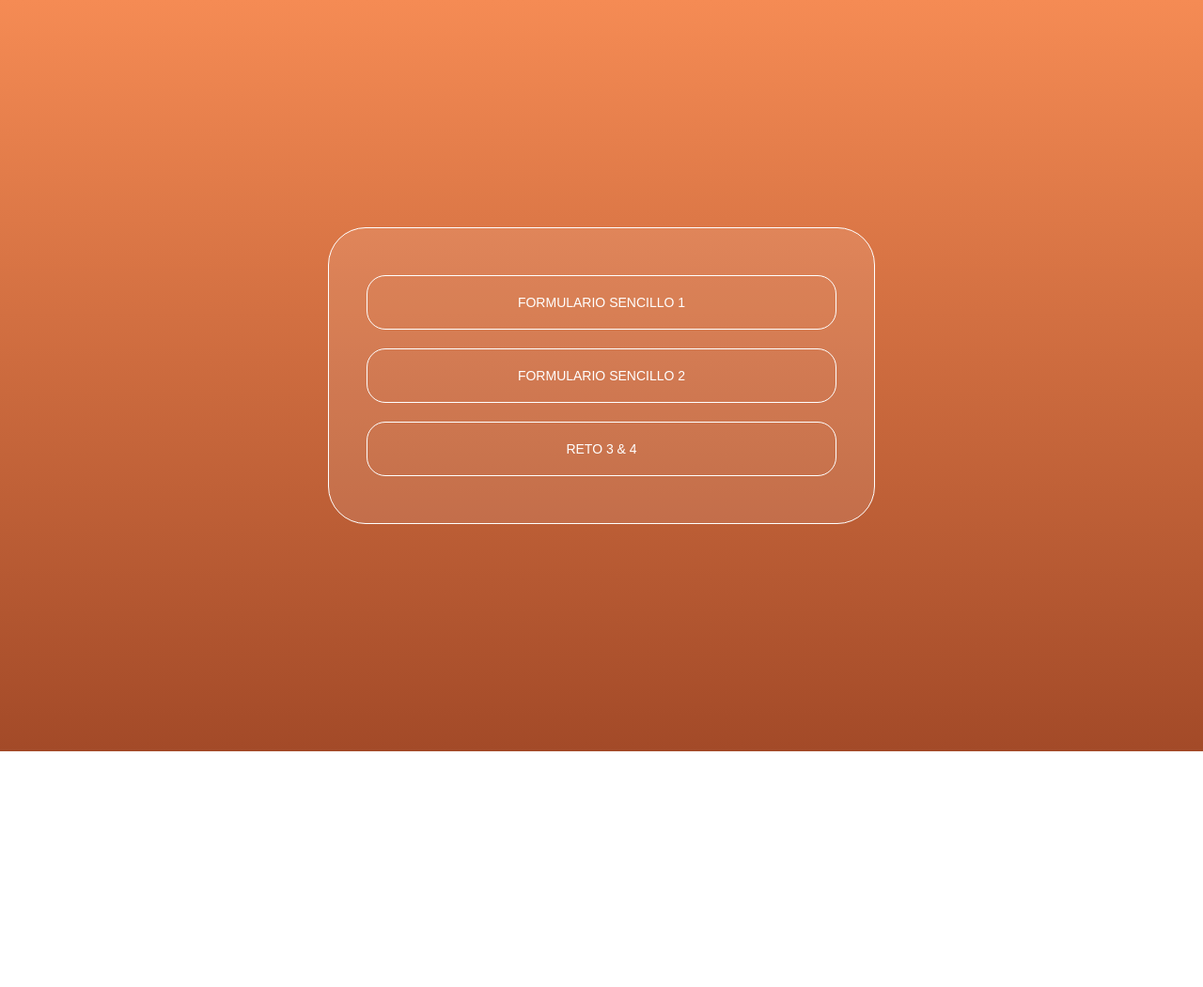
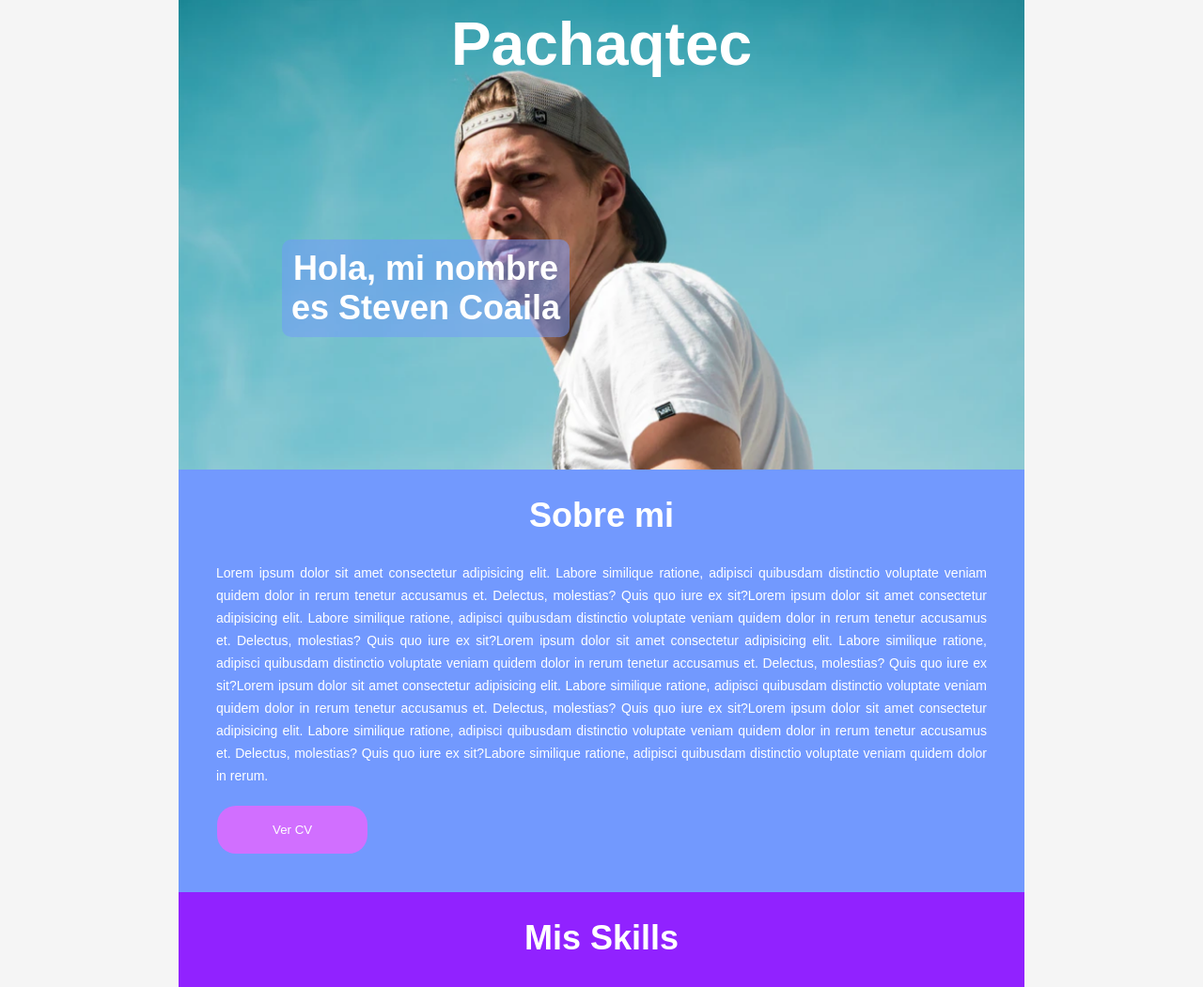
Before and after one commit to StevenACZ/Reto3-PachaQtec, a plain HTML site: page index.html in a window 1280 px wide. Shown: the top 1051 px of the page at 94% size. Before the commit the page ends 800 px from the top, so only its background shows below. Drawn offline with Linux system fonts and the light colour scheme.

Commit message:
Todos los archivos a la vista

```diff
--- a/index.html
+++ b/index.html
@@ -4,16 +4,131 @@
   <meta charset="UTF-8">
   <meta name="viewport" content="width=device-width, initial-scale=1.0">
   <meta http-equiv="X-UA-Compatible" content="ie=edge">
-  <link rel="stylesheet" href="./main.css">
-  <title>Index</title>
+  <link rel="stylesheet" href="./styles/main.css">
+  <title>Project-basic</title>
 </head>
 <body>
-  <main>
-    <div>
-      <a href="./formulario-sencillo/tags-form.html">Formulario Sencillo 1</a>
-      <a href="./formulario-sencillo2/form.html">Formulario Sencillo 2</a>
-      <a href="./Project-basic/index.html">Reto 3 & 4</a>
-    </div>
-  </main>
+  <div>
+    <!--MAIN-->
+    <main>
+      <!--HERO-->
+      <section class="hero">
+        <figure>
+          <img src="./images/image 1.png">
+        </figure>
+        <h1>Pachaqtec</h1>
+        <div>
+          <h2>Hola, mi nombre <br>es Steven Coaila</h2>
+        </div>
+      </section>
+      <!--ABOUT-->
+      <section class="about">
+        <h2>Sobre mi</h2>
+        <p>Lorem ipsum dolor sit amet consectetur adipisicing elit. Labore similique ratione, adipisci quibusdam distinctio voluptate veniam quidem dolor in rerum tenetur accusamus et. Delectus, molestias? Quis quo iure ex sit?Lorem ipsum dolor sit amet consectetur adipisicing elit. Labore similique ratione, adipisci quibusdam distinctio voluptate veniam quidem dolor in rerum tenetur accusamus et. Delectus, molestias? Quis quo iure ex sit?Lorem ipsum dolor sit amet consectetur adipisicing elit. Labore similique ratione, adipisci quibusdam distinctio voluptate veniam quidem dolor in rerum tenetur accusamus et. Delectus, molestias? Quis quo iure ex sit?Lorem ipsum dolor sit amet consectetur adipisicing elit. Labore similique ratione, adipisci quibusdam distinctio voluptate veniam quidem dolor in rerum tenetur accusamus et. Delectus, molestias? Quis quo iure ex sit?Lorem ipsum dolor sit amet consectetur adipisicing elit. Labore similique ratione, adipisci quibusdam distinctio voluptate veniam quidem dolor in rerum tenetur accusamus et. Delectus, molestias? Quis quo iure ex sit?Labore similique ratione, adipisci quibusdam distinctio voluptate veniam quidem dolor in rerum.</p>
+        <button>Ver CV</button>
+      </section>
+      <!--SKILLS-->
+      <section class="skills">
+        <h2>Mis Skills</h2>
+        <div class="skills_container">
+          <div class="skill">
+            <h3>HTML</h3>
+            <div>
+              <div class="progress-bar"></div>
+            </div>
+          </div>
+          <div class="skill no-margin">
+            <h3>CSS</h3>
+            <div>
+              <div class="progress-bar"></div>
+            </div>
+          </div>
+          <div class="skill">
+            <h3>Javascript</h3>
+            <div>
+              <div class="progress-bar"></div>
+            </div>
+          </div>
+          <div class="skill no-margin">
+            <h3>VueJs</h3>
+            <div>
+              <div class="progress-bar"></div>
+            </div>
+          </div>
+          <div class="skill">
+            <h3>FlexBox</h3>
+            <div>
+              <div class="progress-bar"></div>
+            </div>
+          </div>
+          <div class="skill no-margin">
+            <h3>CSS Grid</h3>
+            <div>
+              <div class="progress-bar"></div>
+            </div>
+          </div>
+      </section>
+      <!--PORTFOLIO-->
+      <section class="portfolio">
+        <h2>Portafolio</h2>
+        <div class="portfolio_container">
+          <figure>
+            <img src="./images/image.png">
+          </figure>
+          <figure>
+            <img src="./images/image (1).png">
+          </figure>
+          <figure>
+            <img src="./images/image (2).png">
+          </figure>
+          <figure>
+            <img src="./images/image (3).png">
+          </figure>
+          <figure>
+            <img src="./images/image (4).png">
+          </figure>
+          <figure>
+            <img src="./images/image (5).png">
+          </figure>
+          <figure>
+            <img src="./images/image (6).png">
+          </figure>
+          <figure>
+            <img src="./images/image (7).png">
+          </figure>
+        </div>
+      </section>
+      <!--CLIENTS-->
+      <section class="clients">
+        <h2>Clientes</h2>
+        <div class="clients_container">
+          <figure>
+            <img src="./images/image_client0.png" alt="">
+          </figure>
+          <figure>
+            <img src="./images/image_client1.png" alt="">
+          </figure>
+          <figure>
+            <img src="./images/image_client2.png" alt="">
+          </figure>
+          <figure>
+            <img src="./images/image_client3.png" alt="">
+          </figure>
+        </div>
+      </section>
+      <!--CONTACT-->
+      <section class="contact">
+        <h2>Contacto</h2>
+        <form action="">
+          <input type="text" placeholder="Nombre">
+          <input type="text" placeholder="Apellido">
+          <input type="email" placeholder="Email">
+          <input type="number" placeholder="Telefono">
+          <textarea cols="100%" rows="5">Descripción</textarea>
+          <button>Enviar</button>
+        </form>
+      </section>
+    </main>
+  </div>
 </body>
 </html>
--- a/main.css
+++ /dev/null
@@ -1,44 +0,0 @@
-* {
-  margin: 0;
-  padding: 0;
-}
-
-main {
-  display: flex;
-  justify-content: center;
-  align-items: center;
-
-  height: 100vh;
-  background: linear-gradient(#f58b54, #a34a28);
-}
-
-div {
-  display: flex;
-  flex-direction: column;
-  justify-content: space-between;
-  align-items: stretch;
-
-  padding: 50px 40px 30px 40px;
-  border: 1px solid white;
-  border-radius: 40px;
-  background-color: rgba(255, 255, 255, 0.1);
-  width: 500px;
-}
-
-a {
-  text-align: center;
-  text-transform: uppercase;
-  margin-bottom: 20px;
-  color: white;
-  font-family: Arial, Helvetica, sans-serif;
-  font-size: 14px;
-  border: 1px solid white;
-  padding: 20px;
-  text-decoration: none;
-  border-radius: 20px;
-}
-
-a:hover {
-  transition: 0.5s;
-  box-shadow: 0 0 8px 0 white;
-}
```
Also changed, not shown: Project-basic/index.html (deleted, +0 -134 lines), images/image (1).png (renamed from Project-basic/images/image (1).png), images/image (2).png (renamed from Project-basic/images/image (2).png), images/image (3).png (renamed from Project-basic/images/image (3).png), images/image (4).png (renamed from Project-basic/images/image (4).png), images/image (5).png (renamed from Project-basic/images/image (5).png), images/image (6).png (renamed from Project-basic/images/image (6).png), images/image (7).png (renamed from Project-basic/images/image (7).png), images/image 1.png (renamed from Project-basic/images/image 1.png), images/image.png (renamed from Project-basic/images/image.png), images/image_client0.png (renamed from Project-basic/images/image_client0.png), images/image_client1.png (renamed from Project-basic/images/image_client1.png), images/image_client2.png (renamed from Project-basic/images/image_client2.png), images/image_client3.png (renamed from Project-basic/images/image_client3.png), 2 more files, 4 other files.
